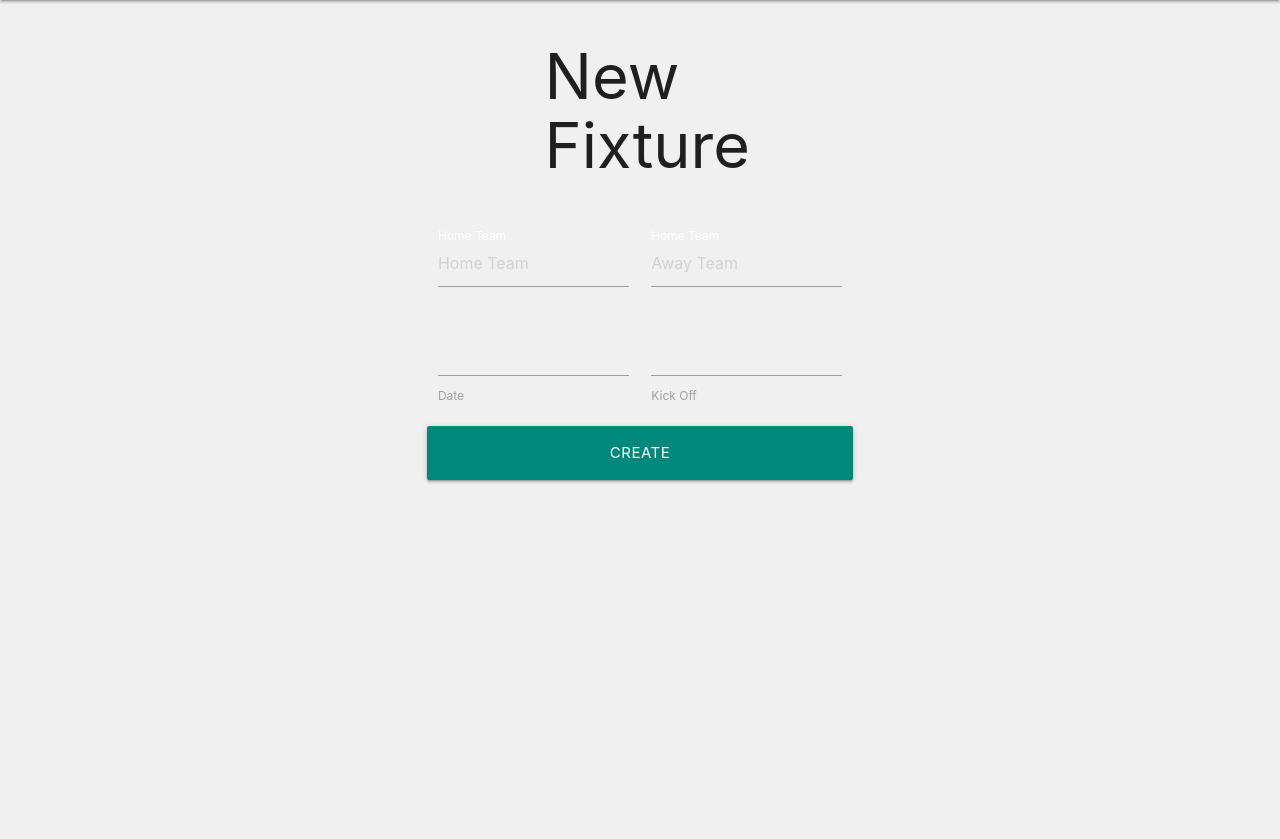
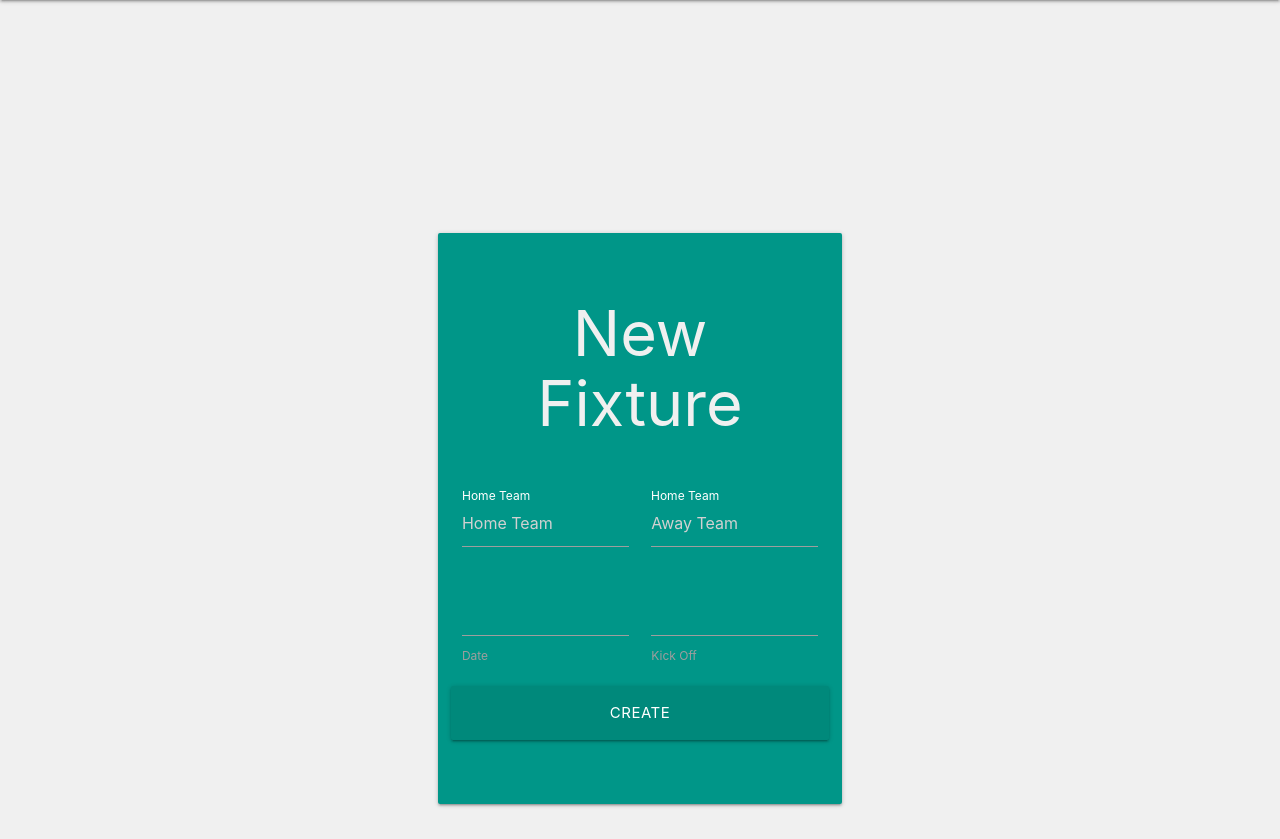
Before and after one commit to TwoBitCliff/Football-Manager-App, a Flask app: page /add_fixture in a window 1280 px wide. Shown: the part 64-903 px from the top of the page. Before the commit the page ends 547 px from the top, so only its background shows below. Run offline with Flask 2, Linux system fonts and the light colour scheme; data that the repository does not hold is empty; some libraries are stand-ins or nearby versions.

Commit message:
Added card panels to forms

```diff
--- a/templates/add_fixture.html
+++ b/templates/add_fixture.html
@@ -2,13 +2,16 @@
 {% block content %}
 <div class="row">
     <div class="col m2 offset-m5">
-        <h1>New Fixture</h1>
+        <h1 class="title">New Fixture</h1>
     </div>
 </div>
-
-
-<div class="row m4 offset-m4">
-    <form class="col m4 offset-m4 s12" method="POST" action="{{ url_for('add_fixture') }}">
+<div class="row">
+    <div class="col s12 m4 offset-m4">
+      <div class="card-panel teal">
+          <h1 class="title">New Fixture</h1>
+          <br>
+          <div class="row m4 offset-m4">
+        <form class="col" method="POST" action="{{ url_for('add_fixture') }}">
         <div class="row">
             <div class="input-field col s6">
                 <input placeholder="Home Team" name="home_team" id="home_team" type="text" class="validate">
@@ -35,6 +38,13 @@
             </button>
         </div>
     </form>
+      </div>
+    </div>
+  </div>
+
+
+
+
 </div>
 
 {% endblock %}
```
Also changed, not shown: templates/edit_fixture.html (+24 -12 lines).
